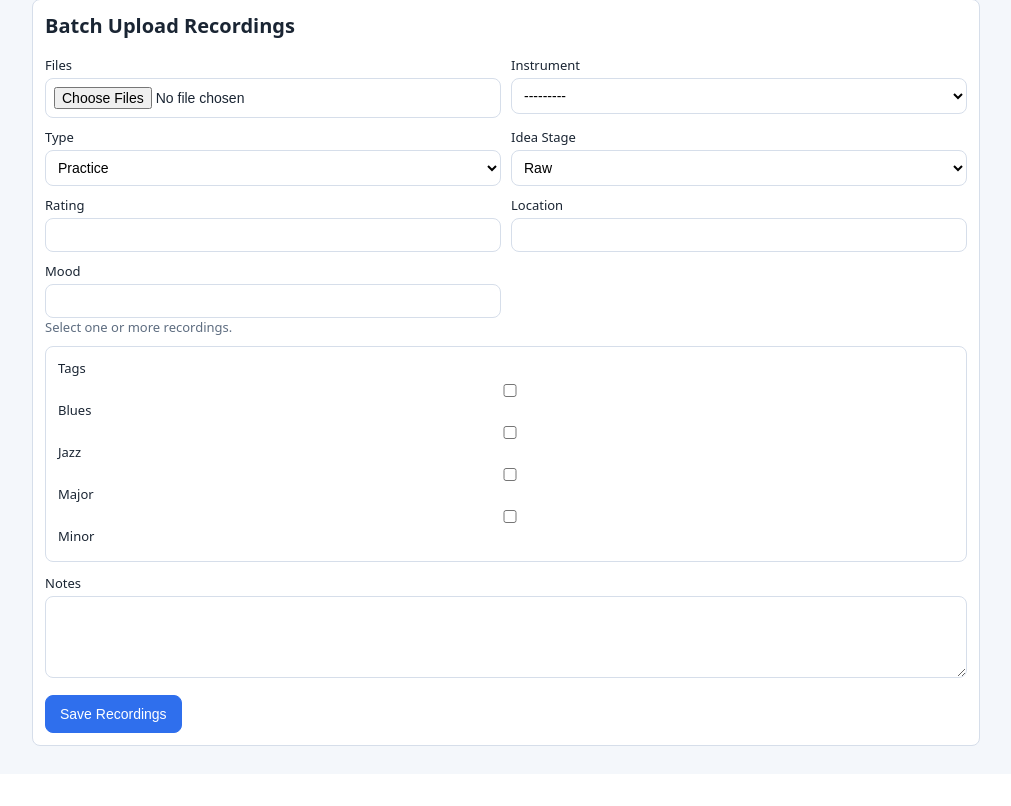
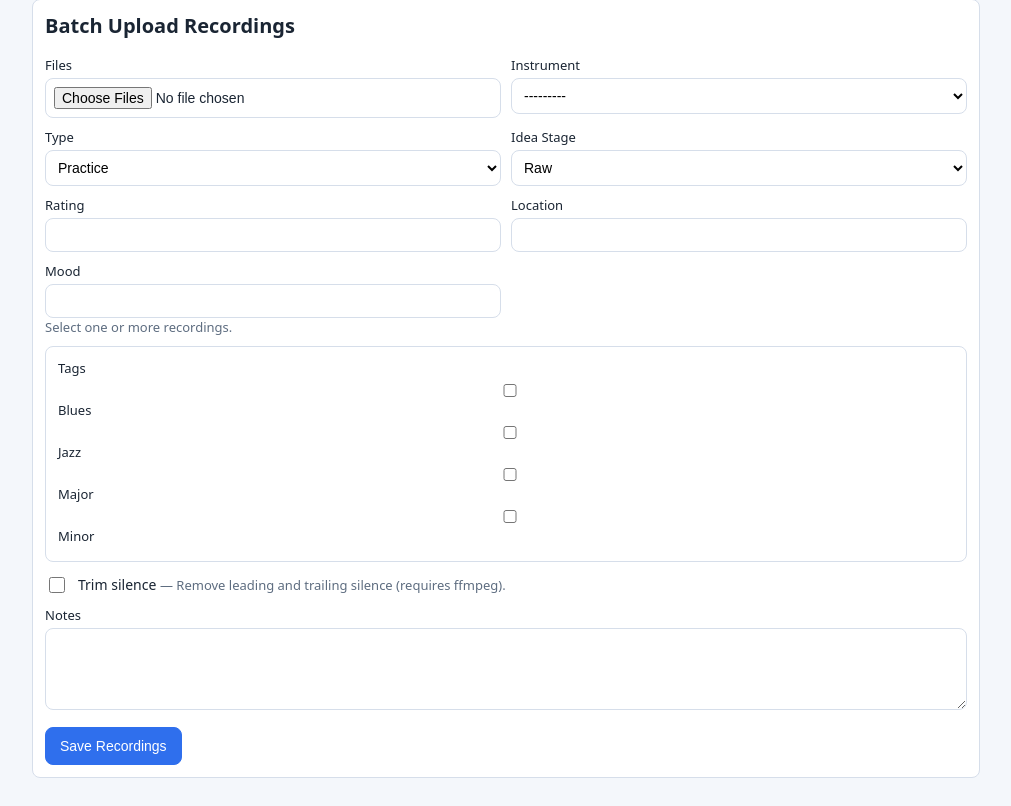
Before and after one commit to roma-guru/IdeaPractice, a Django app: page /upload/ in a window 1280 px wide. Shown: the part 67-873 px from the top of the page, without its empty margins (134-1145 px from the left). Before the commit the page ends 813 px from the top, so only its background shows below. Run offline with Django 5.2, Linux system fonts and the light colour scheme; a user stored in the database is signed in; data comes from the database, SQL or seed files in the repository; data that the repository does not hold is empty.

Commit message:
feat: silence trimming on upload via ffmpeg
Add optional trim_silence checkbox to the batch upload form. When checked,
each file is processed with ffmpeg's silenceremove filter (double-reverse
trick) to strip leading and trailing silence at -50 dB / 0.5 s threshold.
Falls back silently if ffmpeg is unavailable or returns an error.

Co-Authored-By: Claude Sonnet 4.6 <noreply@anthropic.com>

```diff
--- a/journal/forms.py
+++ b/journal/forms.py
@@ -36,6 +36,11 @@ class RecordingBatchUploadForm(forms.Form):
     location = forms.CharField(max_length=200, required=False)
     mood = forms.CharField(max_length=120, required=False)
     rating = forms.IntegerField(min_value=0, max_value=10, required=False)
+    trim_silence = forms.BooleanField(
+        required=False,
+        label="Trim silence",
+        help_text="Remove leading and trailing silence (requires ffmpeg).",
+    )
     notes = forms.CharField(required=False, widget=forms.Textarea(attrs={"rows": 4}))
 
 
--- a/journal/views.py
+++ b/journal/views.py
@@ -1,8 +1,15 @@
+import io
+import logging
+import os
+import subprocess
+import tempfile
 from datetime import timedelta
+from pathlib import Path
 
 from django.contrib.auth import get_user_model
 from django.contrib.auth.decorators import login_required
 from django.core.exceptions import PermissionDenied
+from django.core.files.uploadedfile import InMemoryUploadedFile, UploadedFile
 from django.db.models import Count, Q, QuerySet, Sum
 from django.db.models.functions import TruncDate
 from django.shortcuts import get_object_or_404, redirect, render
@@ -10,6 +17,8 @@ from django.views.decorators.http import require_http_methods
 
 from .forms import CommentForm, RecordingBatchUploadForm, RecordingEditForm
 from .models import Instrument, Recording, SharedRecording, Tag
+
+logger = logging.getLogger(__name__)
 
 
 def _apply_filters(recordings: QuerySet[Recording], params) -> QuerySet[Recording]:
@@ -33,7 +42,73 @@ def _apply_filters(recordings: QuerySet[Recording], params) -> QuerySet[Recordin
     return recordings.distinct()
 
 
-def _extract_duration(file_obj) -> timedelta | None:
+def _trim_silence(file_obj: UploadedFile) -> UploadedFile:
+    """
+    Remove leading and trailing silence using ffmpeg's silenceremove filter.
+    Returns the original file unchanged if ffmpeg is not available or fails.
+    Threshold: -50 dB, minimum silence duration: 0.5 s.
+    """
+    name = file_obj.name or "audio.wav"
+    suffix = Path(name).suffix or ".wav"
+    tmp_in_path: str | None = None
+    tmp_out_path: str | None = None
+
+    try:
+        file_obj.seek(0)
+        raw = file_obj.read()
+
+        with tempfile.NamedTemporaryFile(suffix=suffix, delete=False) as tmp_in:
+            tmp_in.write(raw)
+            tmp_in_path = tmp_in.name
+
+        with tempfile.NamedTemporaryFile(suffix=suffix, delete=False) as tmp_out:
+            tmp_out_path = tmp_out.name
+
+        # Double-reverse trick: trim leading silence → reverse → trim again → reverse back.
+        af = (
+            "silenceremove=start_periods=1:start_silence=0.5:start_threshold=-50dB,"
+            "areverse,"
+            "silenceremove=start_periods=1:start_silence=0.5:start_threshold=-50dB,"
+            "areverse"
+        )
+        result = subprocess.run(
+            ["ffmpeg", "-y", "-i", tmp_in_path, "-af", af, tmp_out_path],
+            capture_output=True,
+            timeout=120,
+        )
+
+        if result.returncode != 0:
+            logger.warning("ffmpeg silence trim failed: %s", result.stderr.decode(errors="replace"))
+        else:
+            with open(tmp_out_path, "rb") as fh:
+                content = fh.read()
+            if content:
+                return InMemoryUploadedFile(
+                    file=io.BytesIO(content),
+                    field_name=None,
+                    name=name,
+                    content_type=getattr(file_obj, "content_type", "audio/mpeg"),
+                    size=len(content),
+                    charset=None,
+                )
+    except FileNotFoundError:
+        logger.warning("ffmpeg not found; skipping silence trim")
+    except subprocess.TimeoutExpired:
+        logger.warning("ffmpeg timed out trimming %s", name)
+    except Exception:
+        logger.exception("Unexpected error during silence trim for %s", name)
+    finally:
+        for path in filter(None, [tmp_in_path, tmp_out_path]):
+            try:
+                os.unlink(path)
+            except OSError:
+                pass
+
+    file_obj.seek(0)
+    return file_obj
+
+
+def _extract_duration(file_obj: UploadedFile) -> timedelta | None:
     try:
         import mutagen
 
@@ -55,6 +130,7 @@ def recording_upload(request):
         if form.is_valid():
             uploaded_files = form.cleaned_data["files"]
             tags = form.cleaned_data["tags"]
+            do_trim = form.cleaned_data.get("trim_silence", False)
             common_data = {
                 "owner": request.user,
                 "instrument": form.cleaned_data["instrument"],
@@ -67,6 +143,8 @@ def recording_upload(request):
             }
 
             for uploaded_file in uploaded_files:
+                if do_trim:
+                    uploaded_file = _trim_silence(uploaded_file)
                 duration = _extract_duration(uploaded_file)
                 recording = Recording.objects.create(
                     file=uploaded_file, duration=duration, **common_data
--- a/static/css/main.css
+++ b/static/css/main.css
@@ -216,6 +216,20 @@ input, select, textarea {
 /* Chip variants */
 .chip-user { background: #eef3fd; color: var(--accent); border-color: #c5d5f5; }
 .chip-type { background: #f0f7f0; color: #2a6b2a; border-color: #b8d8b8; font-weight: 500; }
+/* Inline checkbox row */
+.toggle-row {
+    display: flex;
+    align-items: center;
+    gap: 10px;
+    cursor: pointer;
+    font-size: 14px;
+}
+.toggle-row input[type="checkbox"] {
+    width: 16px;
+    height: 16px;
+    flex-shrink: 0;
+    accent-color: var(--accent);
+}
 /* Audio player */
 .player-wrap {
     margin-top: 12px;
--- a/templates/journal/recording_upload.html
+++ b/templates/journal/recording_upload.html
@@ -43,6 +43,13 @@
             <label>Tags</label>
             {{ form.tags }}
         </div>
+        <label class="toggle-row" style="margin-top:10px;">
+            {{ form.trim_silence }}
+            <span>
+                {{ form.trim_silence.label }}
+                <span class="meta"> — {{ form.trim_silence.help_text }}</span>
+            </span>
+        </label>
         <div style="margin-top:10px;">
             <label for="{{ form.notes.id_for_label }}">Notes</label>
             {{ form.notes }}
```
